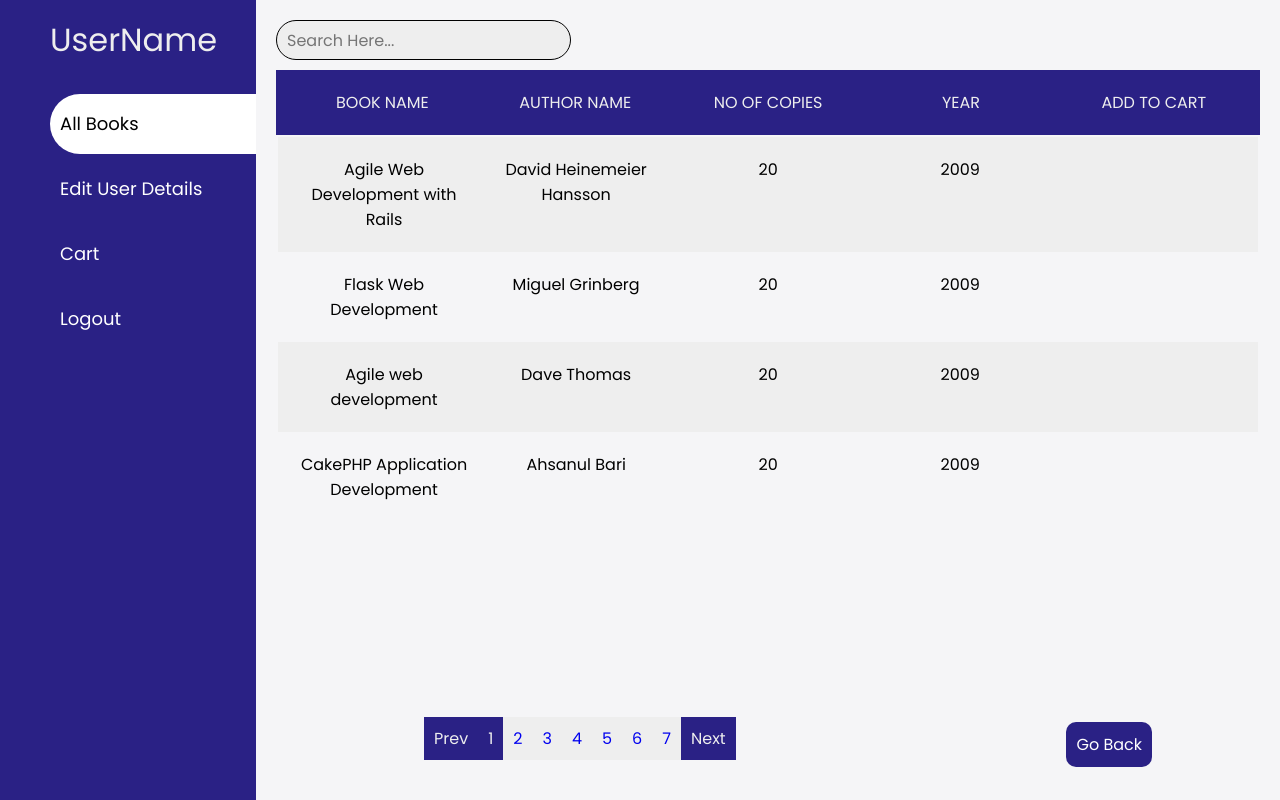
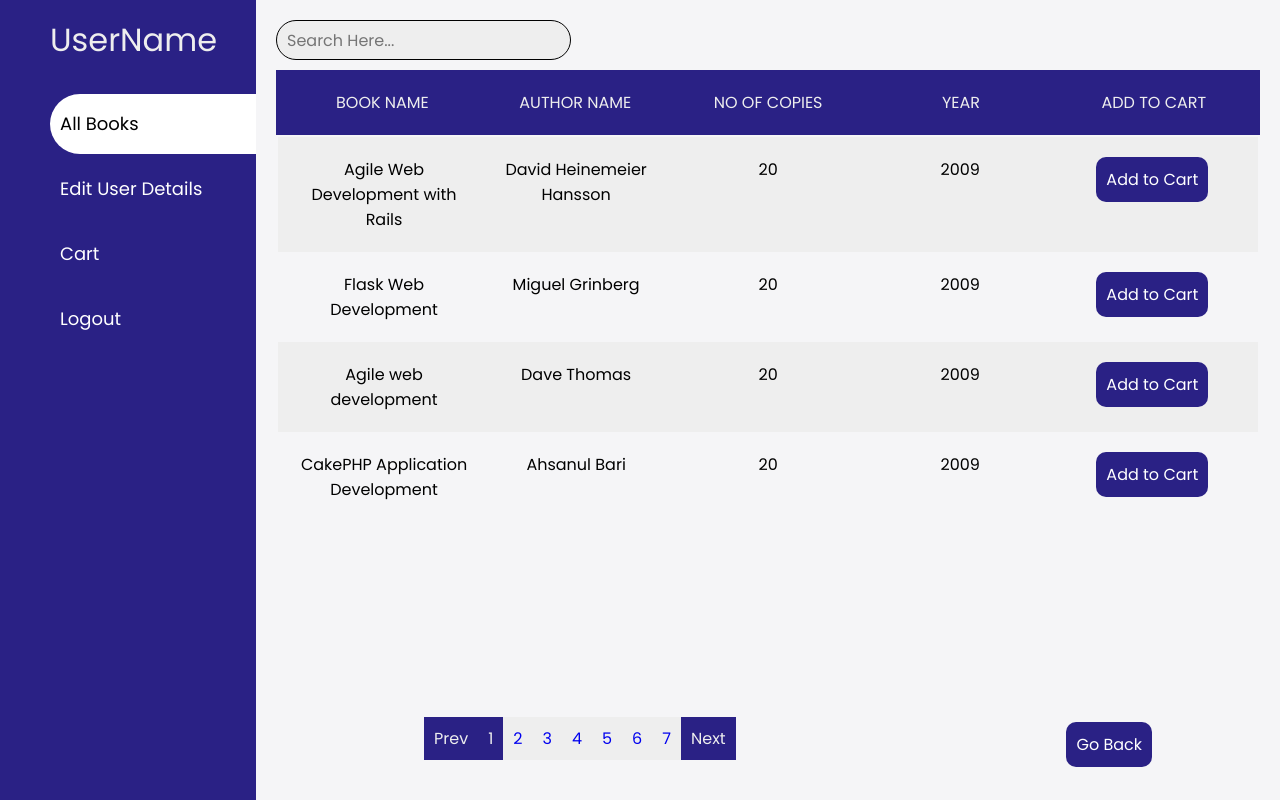
Before and after one commit to Ganesh-165/LibraryManagement-client, a React (Create React App) app: page /user/allbooks in a window 1280 px wide. Built offline with nearby package versions, Linux system fonts and the light colour scheme; a web font is replaced by a local one.

Commit message:
Update Table.js

```diff
--- a/src/Componenets/Table.js
+++ b/src/Componenets/Table.js
@@ -53,7 +53,7 @@ const Table = (props) => {
                         <td className={classes.tabledata}>{item.author}</td>
                         <td className={classes.tabledata}>{item.noofcopies}</td>
                         <td className={classes.tabledata}>{item.year}</td>
-                        <td className={classes.tabledata}><p onClick={()=>cartHandler(item)}><Button name='Add to Cart'/></p></td>
+                        <td className={classes.tabledata}><span onClick={()=>cartHandler(item)}><Button name='Add to Cart'/></span></td>
                     </tr>
                 ))}
                 </tbody>
```
